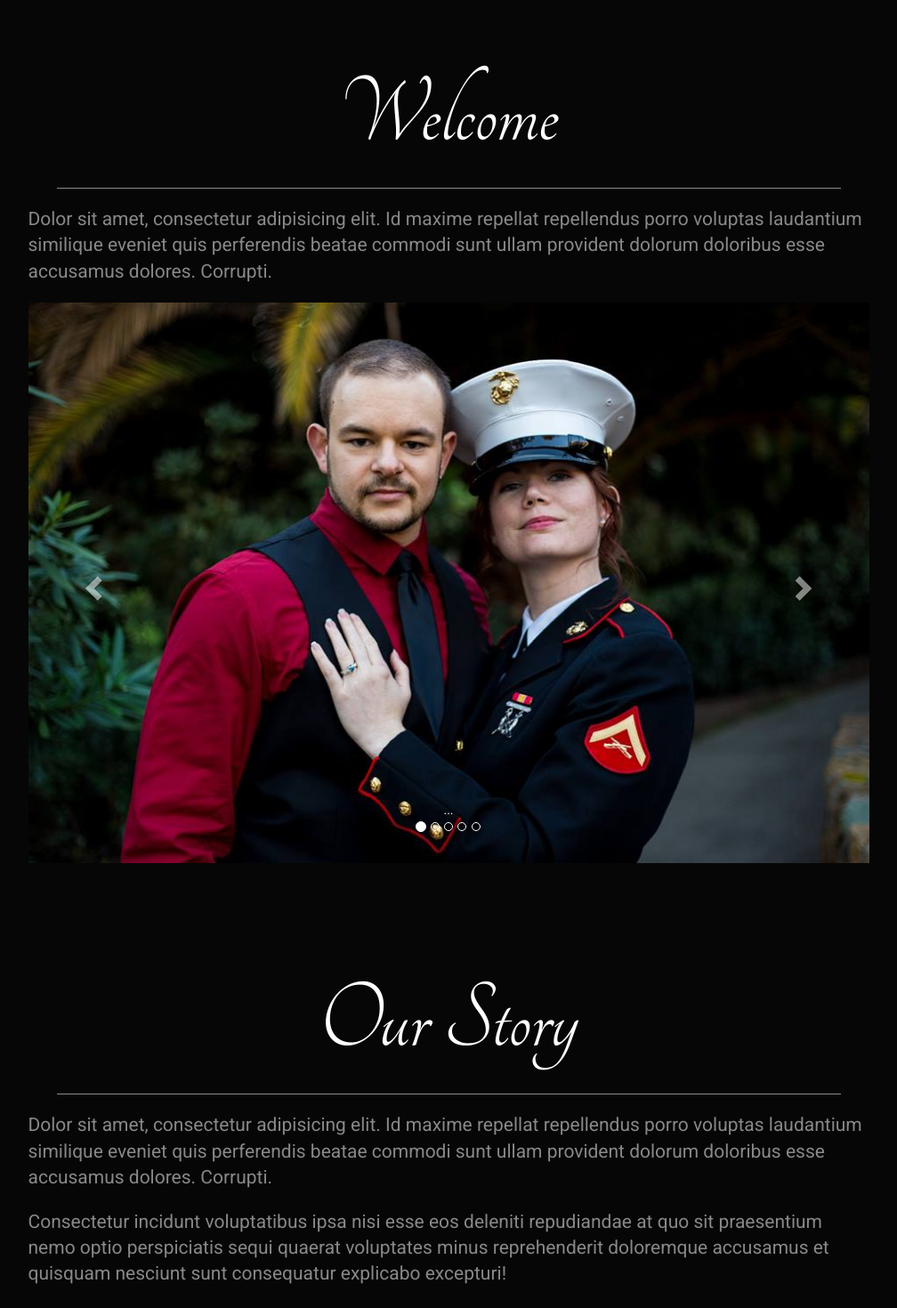
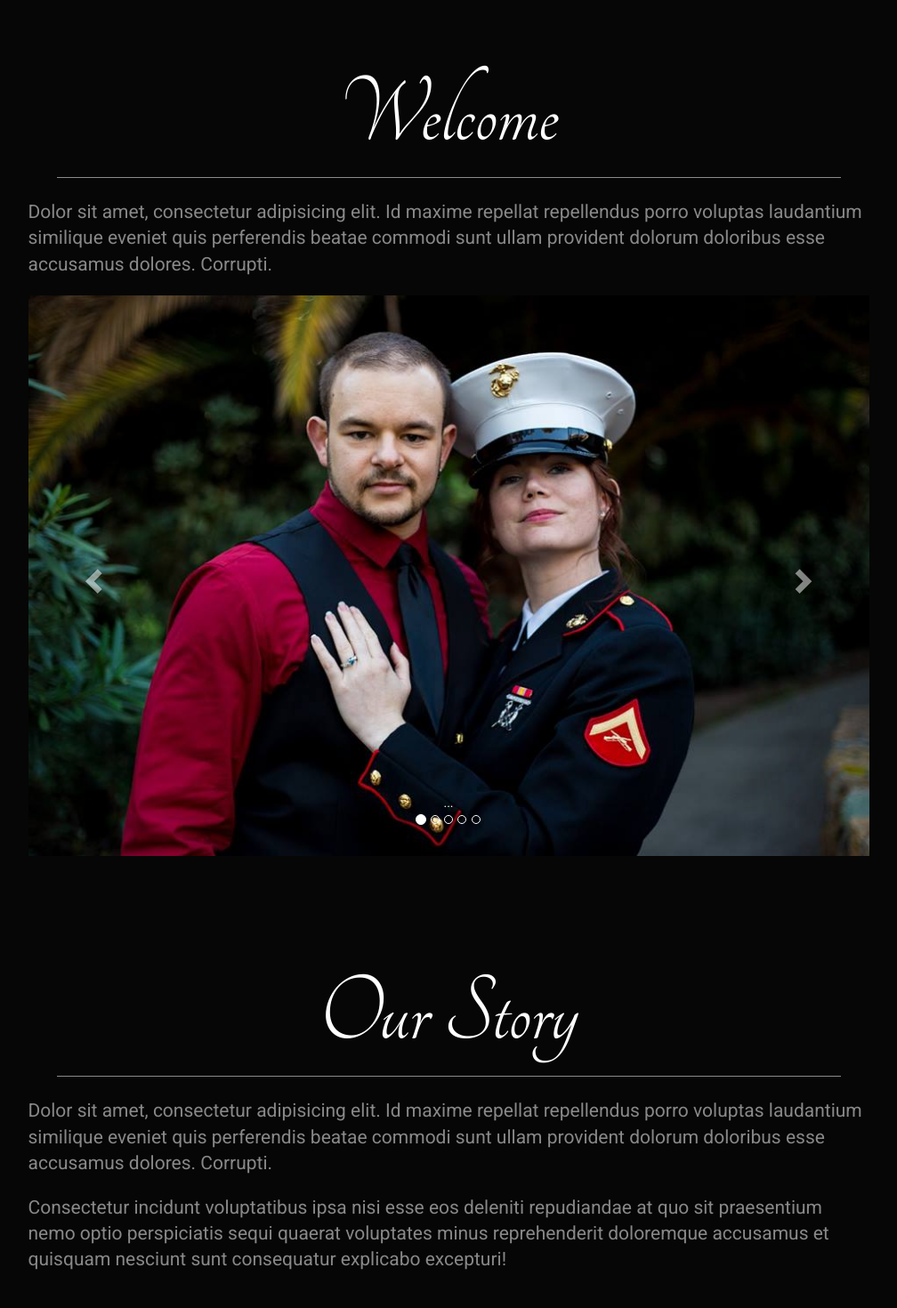
Before and after one commit to JaisonBrooks/AllHaleMatsenWedding, a PHP site: page / in a window 1280 px wide; the page is wider, and only the part inside the window is pictured. Shown: the part 161-1631 px from the top of that part at 89% size, without its empty margins (136-1144 px from the left). Run offline with PHP 8.4, Linux system fonts and the light colour scheme; some libraries are stand-ins or nearby versions.

Commit message:
updates to index stylesheet

```diff
--- a/css/index.css
+++ b/css/index.css
@@ -24,6 +24,9 @@ p {
 }
 .fancy-text  {
   font-family: 'Tangerine', cursive !important;
+}
+h1.fancy-text {
+  margin-bottom: 8px !important;
 }
 @media (min-width: 400px) {
   .fancy-text {
@@ -119,6 +122,8 @@ hr.style17 {
 	text-align: center;
   margin-left: 32px;
   margin-right: 32px;
+  margin-top: 2px;
+  margin-bottom: 24px;
 }
 hr.style17:after {
 	content: '§';
@@ -133,3 +138,6 @@ hr.style17:after {
 	-moz-transform: rotate(60deg);
 	transform: rotate(60deg);
 }
+.no-m {
+  margin: 0 !important;
+}
```
